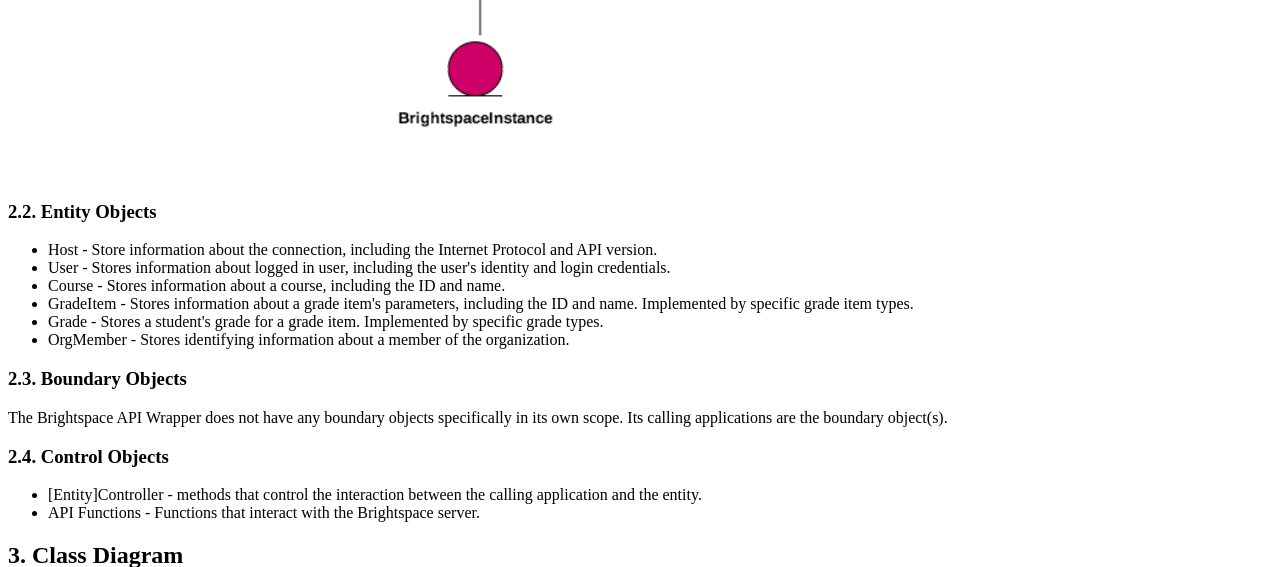
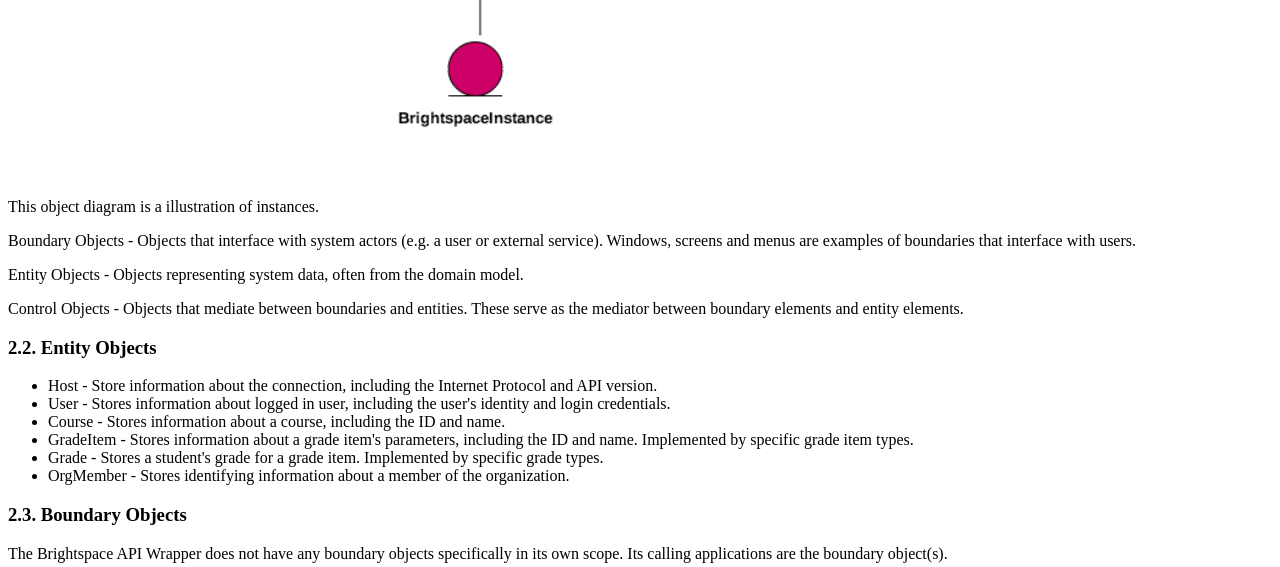
Before and after one commit to Sjohnston3700/CP317_MLS_Project, a Flask app: template python/templates/analysis_wrapper.html in a window 1280 px wide. Shown: the part 1249-1816 px from the top of the page. Run offline with Flask 2, Linux system fonts and the light colour scheme; the template is opened without the code that fills it, so the values that code supplies are empty.

Commit message:
Analysis Wrapper Editing
added note to object diagram

```diff
--- a/python/templates/analysis_wrapper.html
+++ b/python/templates/analysis_wrapper.html
@@ -22,6 +22,20 @@
     <h2>Object Classification</h2>
     <h3>Objects Diagram</h3>
     <img class="prototype-img" src="../static/img/wrapper_analysis_object_diagram.png" />
+
+
+    <p>
+        This object diagram is a illustration of instances.
+    </p>
+    <p>
+        Boundary Objects - Objects that interface with system actors (e.g. a user or external service). Windows, screens and menus are examples of boundaries that interface with users.
+    </p>
+    <p>
+        Entity Objects - Objects representing system data, often from the domain model.
+    </p>
+    <p>
+        Control Objects - Objects that mediate between boundaries and entities. These serve as the mediator between boundary elements and entity elements.
+    </p>
 
     <h3>Entity Objects</h3>
     <ul>
```
